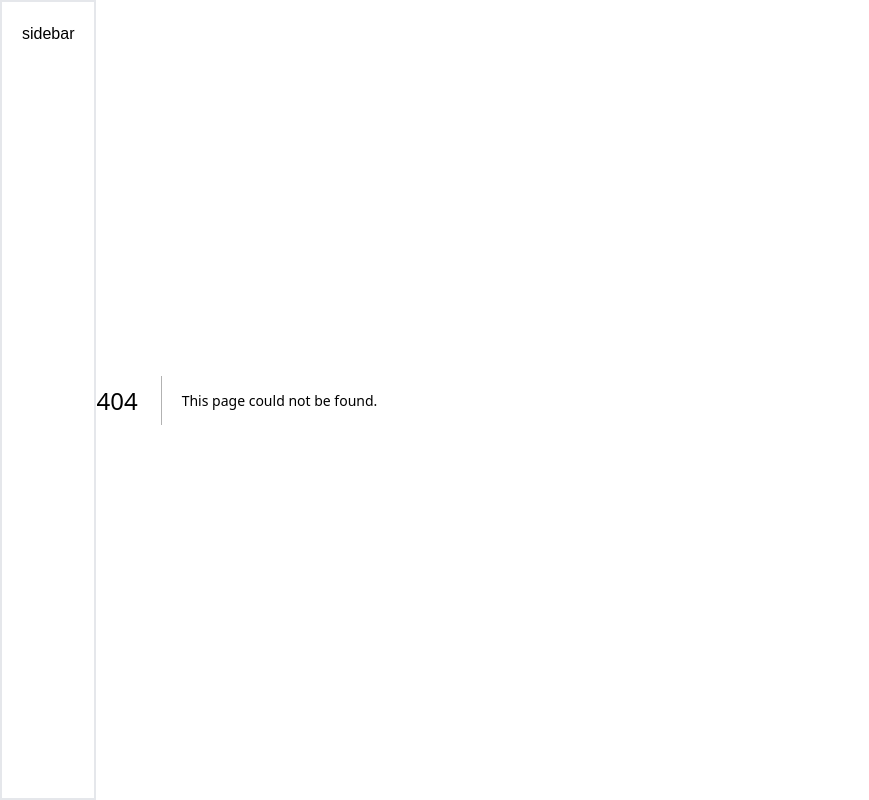
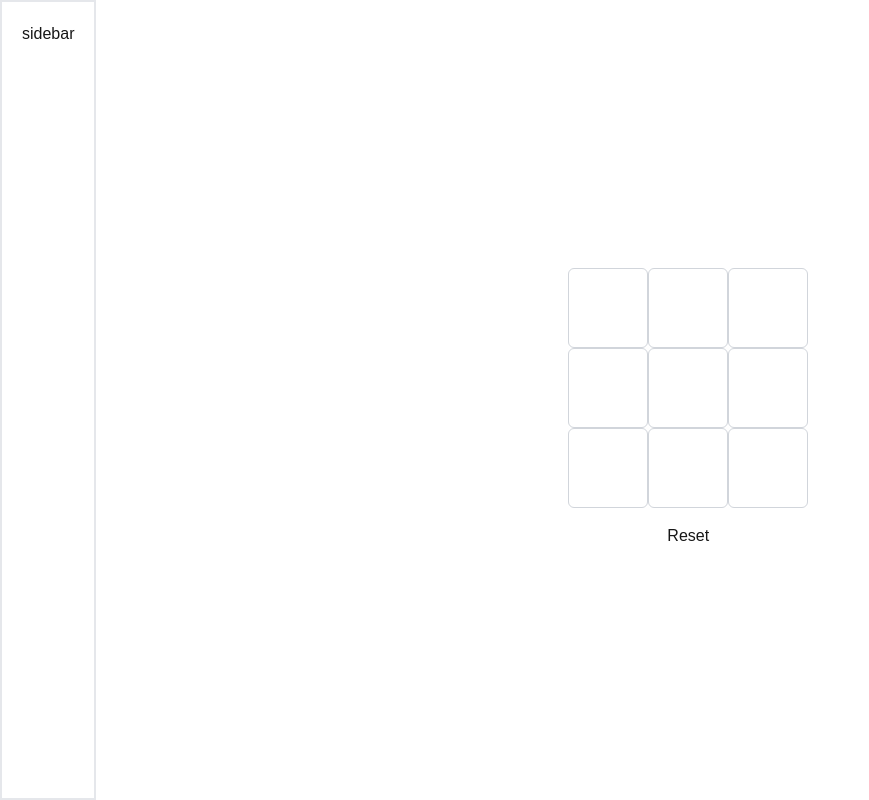
Before and after one commit to Dinesh-code771/playify, a Next.js app: page /xoGame in a window 1280 px wide. Before the commit this address had no page. Shown: the whole page, without its empty margins (0-869 px from the left). Built offline with nearby package versions, Linux system fonts and the light colour scheme.

Commit message:
api management

```diff
--- /dev/null
+++ b/app/Pokemon/page.js
@@ -0,0 +1,117 @@
+"use client";
+import React, { useState, useEffect } from "react";
+
+export default function page() {
+  const [searchName, setSearchName] = useState("");
+
+  return (
+    <div className="w-full h-full flex flex-col items-center justify-center">
+      <form className=" border border-gray-300 rounded-md p-2">
+        <label className="align-middle mr-2" htmlFor="searchName ">
+          Pokemon Name
+        </label>
+        <input
+          type="text"
+          value={searchName}
+          onChange={(e) => setSearchName(e.target.value)}
+          className="border border-gray-300 rounded-md p-2 text-white bg-transparent"
+        />
+      </form>
+      <PokemonCard pokemon={searchName} />
+    </div>
+  );
+}
+
+function PokemonCard({ pokemon = "" }) {
+  const [pokemonManagement, setPokemonManagement] = useState({
+    pokemonData: null,
+    isLoading: false,
+    error: null,
+  });
+  const { pokemonData, isLoading, error } = pokemonManagement;
+  console.log(pokemonData);
+  //this is a side effect
+  useEffect(() => {
+    async function fetchPokemon() {
+      if (!pokemon) {
+        setPokemonManagement({
+          pokemonData: null,
+          isLoading: false,
+          error: null,
+        });
+        return;
+      }
+      // make isLoading true
+      setPokemonManagement({
+        isLoading: true,
+      });
+      // fetch the pokemon
+      try {
+        const response = await fetch(
+          `https://pokeapi.co/api/v2/pokemon/${pokemon}`
+        );
+        const data = await response.json();
+        setPokemonManagement({
+          ...pokemonManagement,
+          pokemonData: data,
+          isLoading: false,
+          error: null,
+        });
+      } catch (err) {
+        setPokemonManagement({
+          pokemonData: null,
+          isLoading: false,
+          error: err,
+        });
+      }
+    }
+    let timer = setTimeout(() => {
+      fetchPokemon();
+    }, 1500);
+    return () => clearTimeout(timer);
+  }, [pokemon]);
+
+  if (!pokemon) {
+    return (
+      <div>
+        <h1>write a pokemon name</h1>
+      </div>
+    );
+  }
+
+  if (isLoading) {
+    return (
+      <div>
+        <h1>Loading...</h1>
+      </div>
+    );
+  }
+
+  if (error) {
+    return (
+      <div>
+        <h1>Error: {error.message}</h1>
+      </div>
+    );
+  }
+
+  return (
+    <div>
+      {pokemonData && (
+        <div className="flex mt-10 flex-col items-center justify-center border border-gray-300 rounded-md p-2 shadow-md">
+          <h1 className="text-2xl font-bold">{pokemonData.name}</h1>
+          <img
+            className="w-100 h-100 rounded-md"
+            src={pokemonData?.sprites?.front_default}
+            alt={pokemonData?.name}
+          />
+          <p className="text-sm">Height: {pokemonData?.height}</p>
+          <p className="text-sm">Weight: {pokemonData.weight}</p>
+          <p className="text-sm">
+            Base Experience: {pokemonData.base_experience}
+          </p>
+        </div>
+      )}
+    </div>
+  );
+}
--- /dev/null
+++ b/app/components/XOXO.jsx
@@ -0,0 +1,75 @@
+"use client";
+import useLocaStorageState from "@/hooks/useLocaStorageState";
+import React, { useState, useEffect } from "react";
+
+export default function XOXO() {
+  const [board, setBoard] = useLocaStorageState("game", Array(9).fill(null));
+  const [currentPlayer, setCurrentPlayer] = useState("X");
+  const [isWinner, setIsWinner] = useState(false);
+  const winnningCombinations = [
+    [0, 1, 2],
+    [3, 4, 5],
+    [6, 7, 8],
+    [0, 3, 6],
+    [1, 4, 7],
+    [2, 5, 8],
+    [0, 4, 8],
+    [2, 4, 6],
+  ];
+  function isAnyWinner(newBoard) {
+    for (let pattern of winnningCombinations) {
+      let [a, b, c] = pattern;
+      if (
+        newBoard[a] &&
+        newBoard[a] === newBoard[b] &&
+        newBoard[a] === newBoard[c]
+      ) {
+        return true;
+      }
+    }
+    return false;
+  }
+
+  useEffect(() => {
+    if (isAnyWinner(board)) {
+      setIsWinner(true);
+    }
+  }, []);
+  function handleCellClick(index) {
+    if (isWinner) return;
+    const newBoard = [...board]; //[null,null,null,null,null,null,null,null,null]
+    newBoard[index] = currentPlayer; //[x,null,x,x,x,x,null,null,x]
+    setBoard(newBoard); //takes time to update
+    if (isAnyWinner(newBoard)) {
+      setIsWinner(true);
+      return;
+    }
+    setCurrentPlayer(currentPlayer === "X" ? "O" : "X");
+  }
+  return (
+    <div className="flex w-full flex-col items-center justify-center h-screen">
+      {isWinner && (
+        <div className="text-2xl font-bold">{currentPlayer} is the winner</div>
+      )}
+      <div className="board grid grid-cols-3  rounded-md p-4">
+        {board.map((value, index) => (
+          <div
+            key={index}
+            onClick={() => handleCellClick(index)}
+            className="cell border border-gray-300 rounded-md w-20 h-20 text-center flex items-center justify-center"
+          >
+            {value}
+          </div>
+        ))}
+      </div>
+      <button
+        onClick={() => {
+          setBoard(Array(9).fill(null));
+          setIsWinner(false);
+        }}
+      >
+        Reset
+      </button>
+    </div>
+  );
+}
--- /dev/null
+++ b/app/hooksdemo/page.js
@@ -0,0 +1,54 @@
+"use client";
+import useLocaStorageState from "@/hooks/useLocaStorageState";
+import React, { useEffect } from "react";
+import { useState } from "react";
+export default function page() {
+  const [details, setDetails] = useLocaStorageState("details", {
+    name: "",
+    email: "",
+    password: "",
+  });
+
+  function handleSubmit(e) {
+    e.preventDefault();
+    console.log(details);
+    localStorage.removeItem("details");
+    setDetails({ name: "", email: "", password: "" });
+  }
+  return (
+    <div className="flex w-full h-full items-center justify-center">
+      <form className="flex flex-col gap-4 w-[50%]">
+        <input
+          type="text"
+          name={"name"}
+          placeholder="Enter your name"
+          className="border-2 border-gray-300 p-2 rounded-lg text-black"
+          value={details.name}
+          onChange={(e) => setDetails({ ...details, name: e.target.value })}
+        />
+        <input
+          type="email"
+          name="email"
+          placeholder="Enter your email"
+          className="border-2 border-gray-300 p-2 rounded-lg text-black"
+          value={details.email}
+          onChange={(e) => setDetails({ ...details, email: e.target.value })}
+        />
+        <input
+          type="password"
+          placeholder="Enter your password"
+          className="border-2 border-gray-300 p-2 rounded-lg text-black"
+          value={details.password}
+          onChange={(e) => setDetails({ ...details, password: e.target.value })}
+        />
+        <button
+          onClick={handleSubmit}
+          type="submit"
+          className="bg-blue-500 text-white p-2 rounded-lg"
+        >
+          Submit
+        </button>
+      </form>
+    </div>
+  );
+}
--- /dev/null
+++ b/app/xoGame/page.js
@@ -0,0 +1,9 @@
+import React from "react";
+import XOXO from "../components/XOXO";
+export default function page() {
+  return (
+    <div className="w-full">
+      <XOXO />
+    </div>
+  );
+}
--- /dev/null
+++ b/hooks/useLocaStorageState.js
@@ -0,0 +1,18 @@
+import React, { use } from "react";
+import { useEffect, useState, useRef } from "react";
+export default function useLocaStorageState(key, defaultValue) {
+  const [value, setValue] = useState(() => {
+    return JSON.parse(localStorage.getItem(key)) || defaultValue;
+  });
+  const prevValueRef = useRef();
+
+  useEffect(() => {
+    if (prevValueRef.current !== key) {
+      localStorage.removeItem(prevValueRef.current);
+    }
+    prevValueRef.current = key;
+    localStorage.setItem(key, JSON.stringify(value));
+  }, [value, key]);
+
+  return [value, setValue];
+}
```
